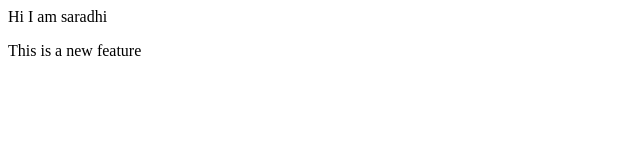
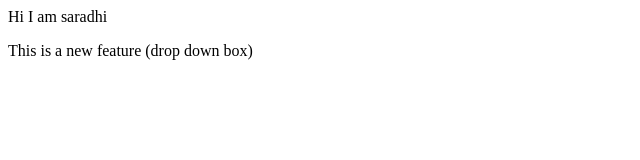
Before and after one commit to saradhiii/local-repo, a plain HTML site: page index.html in a window 1280 px wide. Shown: the full height of the page, 0-640 px from the left. Drawn offline with Linux system fonts and the light colour scheme.

```diff
--- a/index.html
+++ b/index.html
@@ -1,3 +1,3 @@
 <P>Hi I am saradhi</P>
 
-<p>This is a new feature</p>
+<p>This is a new feature (drop down box) </p>
```
